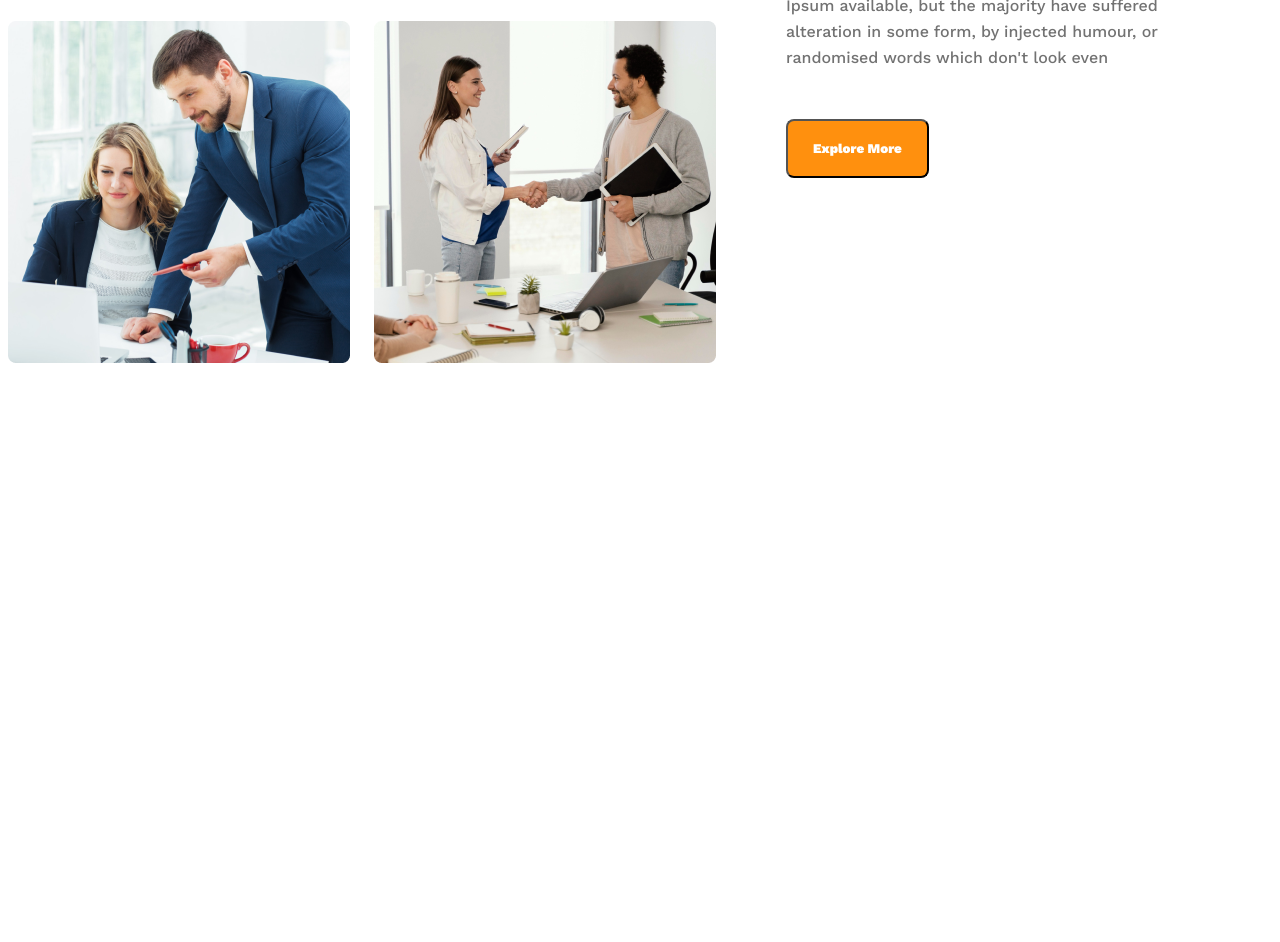
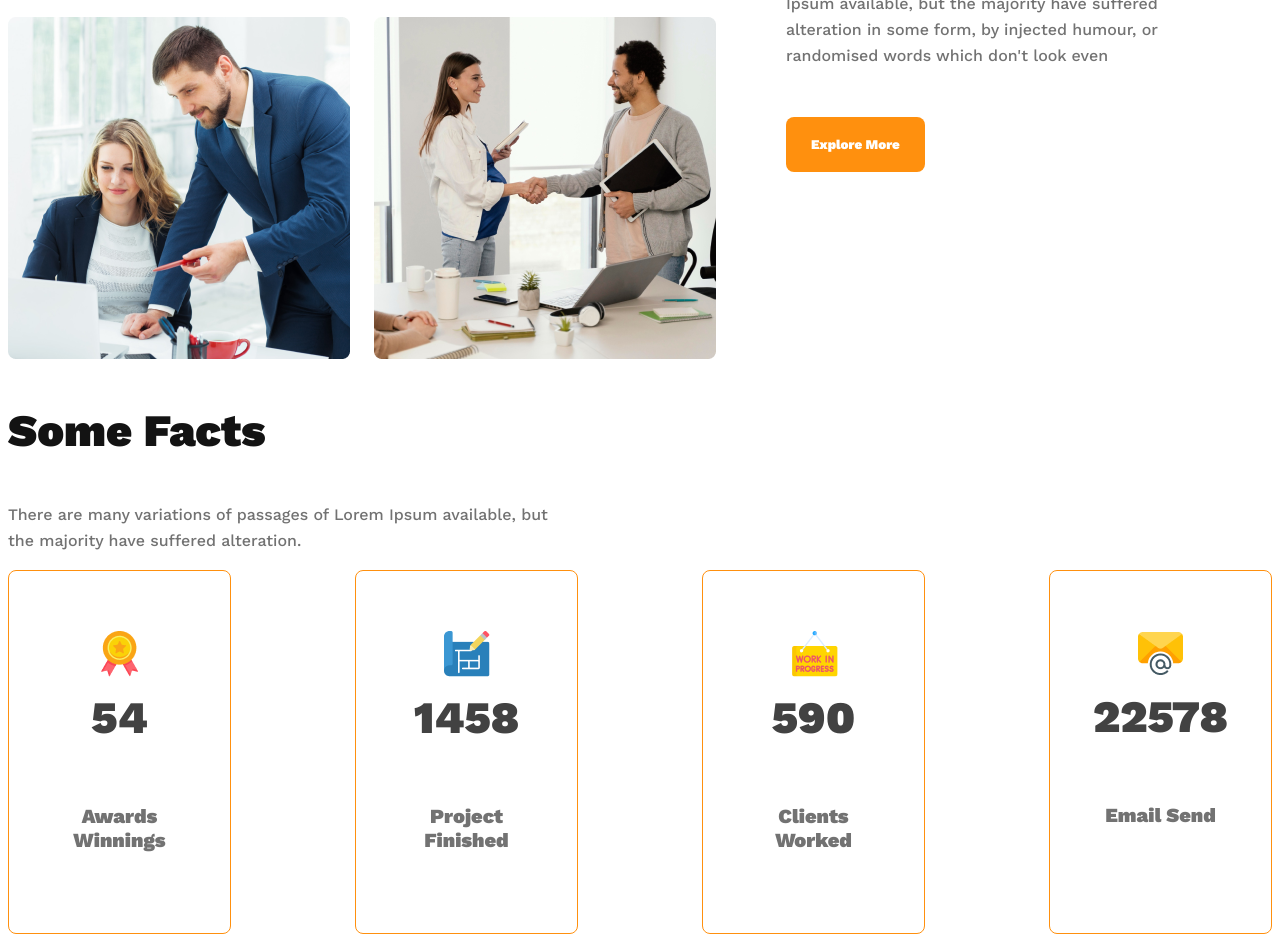
Before and after one commit to Tanmoybir/g3-architects-wep, a plain HTML site: page index.html in a window 1280 px wide. Shown: the part 1542-2484 px from the top of the page. Before the commit the page ends 1913 px from the top, so only its background shows below. Drawn offline with nearby package versions, Linux system fonts and the light colour scheme.

Commit message:
another section added

```diff
--- a/index.html
+++ b/index.html
@@ -40,6 +40,32 @@
             <button class="btn">Explore More</button>
         </div>
        </section>
+       <section class="facts">
+        <h3 class="facts-title">Some Facts</h3>
+        <p class="facts-description">There are many variations of passages of Lorem Ipsum available, but <br> the majority have suffered alteration.</p>
+        <div class="facts-container">
+            <div class="card">
+                <img src="images/icons/ribon.png" alt="">
+                <h4 class="card-stats">54</h4>
+                <p class="card-title">Awards Winnings</p>
+            </div>
+                <div class="card">
+                    <img src="images/icons/projects.png" alt="">
+                    <h4 class="card-stats">1458</h4>
+                    <p class="card-title">Project Finished</p>
+                </div>
+                    <div class="card">
+                        <img src="images/icons/customers.png" alt="">
+                        <h4 class="card-stats">590</h4>
+                        <p class="card-title">Clients Worked</p>
+                    </div>
+                        <div class="card">
+                            <img src="images/icons/email.png" alt="">
+                            <h4 class="card-stats">22578</h4>
+                            <p class="card-title">Email Send</p>
+                        </div>
+        </div>
+       </section>
     </main>
     <footer></footer>
 </body>
--- a/styles/style.css
+++ b/styles/style.css
@@ -66,6 +66,7 @@ background: #FF900E;
 text-align: center;
 font-size: 1.25rm;
 font-weight: 600;
+border: none;
 padding: 20px 25px;
 margin: 32px auto 53px auto;
 }
@@ -110,19 +111,56 @@ font-size: 16px;
 font-weight: 400;
 line-height: 26px; /* 162.5% */
 }
+/*  */
+.facts-title {
+  color: #131313;
+  font-size: 45px;
+  font-weight: 700;
+}
+.facts-description {
+  color:  #727272;
+  font-size: 16px;
+  font-weight: 400;
+  line-height: 26px; /* 162.5% */
+}
+.facts-container {
+  display: flex;
+  justify-content: space-around;
+  gap: 124px;
+}
+.card {
+  width: 241.831px;
+  height: 241.831px;
+  text-align: center;
+  border-radius: 8px;
+  border: 1px solid #FF900E;
+  padding: 60px 40px;
+}
+.card-stats {
+  color: #424242;
+  text-align: center;
+  font-size: 45px;
+  font-weight: 600;
+  margin-top: 10px;
+}
+.card-title {
+  color: #727272;
+  font-size: 20px;
+  font-weight: 600;
+}
 /* responsive mdia queries */
 /* mobile devices */
 @media screen and (max-width:576px) {
   .header{
     padding: 20px;
   }
-  .nav ,.features{
+  .nav ,.features,.facts-container{
     flex-direction: column;
   }
 .features-img-container {
  grid-template-columns: 1fr;
 }
-.features-contant {
+.features-contant,.facts-container {
   padding-right: 20px;
   padding-left: 20px;
 }
@@ -132,7 +170,15 @@ line-height: 26px; /* 162.5% */
   .header{
     padding: 50px;
   }
-  .nav,.features{
+  .nav,.features ,.facts-container{
     flex-direction: column;
   }
+  .facts-title, .facts-description{
+    text-align: center;
+  }
+  .facts-container {
+    justify-content: center;
+    align-items: center;
+    gap: 20px;
+  }
 }
```
